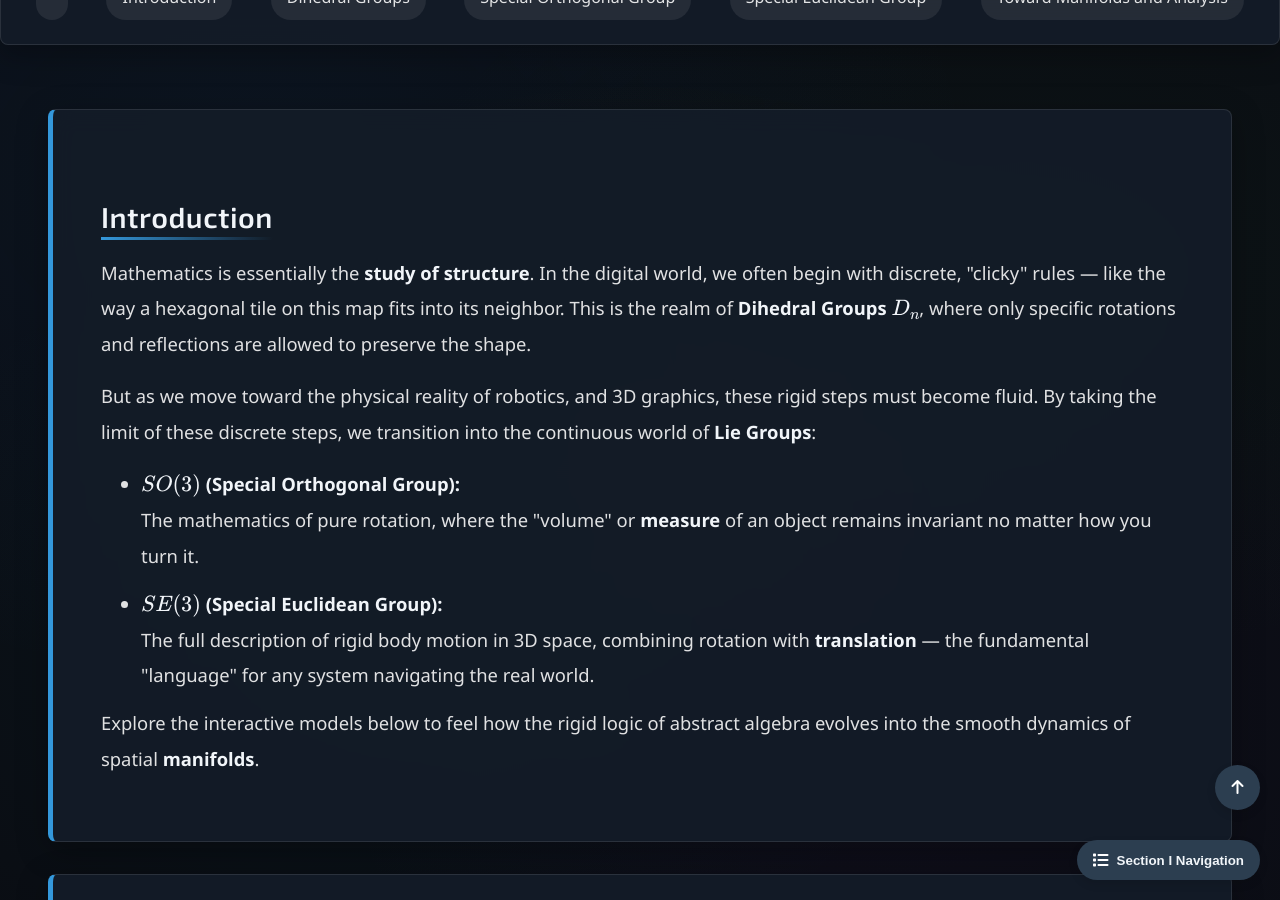
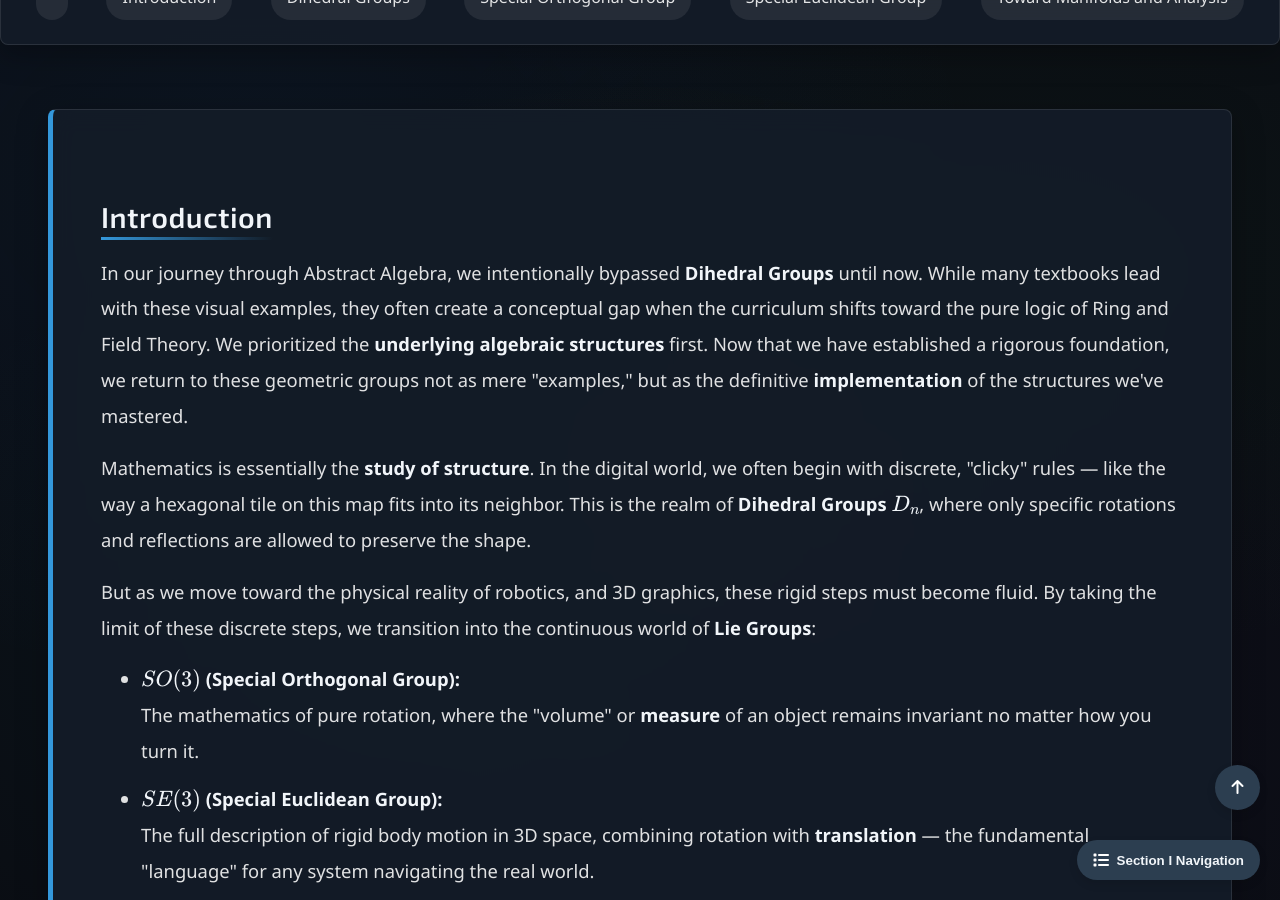
Before and after one commit to Yusukey01/yusukey01.github.io, a Jekyll site: the page built from Mathematics/Linear_algebra/dihedral_group.html, in a window 1280 px wide and 900 px high, scrolled down 520 px. Built offline with Jekyll 4.4.1, drawn with Linux system fonts in a browser that asks for light colours.

```diff
--- a/Mathematics/Linear_algebra/dihedral_group.html
+++ b/Mathematics/Linear_algebra/dihedral_group.html
@@ -29,6 +29,15 @@ noindex: true
 
             <section id="intro" class="section-content">
                 <h2>Introduction</h2>
+
+                <p>
+                    In our journey through Abstract Algebra, we intentionally bypassed <strong>Dihedral Groups</strong> until now.
+                    While many textbooks lead with these visual examples, they often create a conceptual gap when the curriculum
+                    shifts toward the pure logic of Ring and Field Theory. We prioritized the <strong>underlying algebraic structures</strong>
+                    first. Now that we have established a rigorous foundation, we return to these geometric groups not as mere "examples,"
+                    but as the definitive <strong>implementation</strong> of the structures we've mastered.
+                </p>
+
                 <p>
                     Mathematics is essentially the <strong>study of structure</strong>. In the digital world, we often begin with discrete,
                     "clicky" rules — like the way a hexagonal tile on this map fits into its neighbor.
```
Lines whose indentation alone changed are shown as unchanged.
